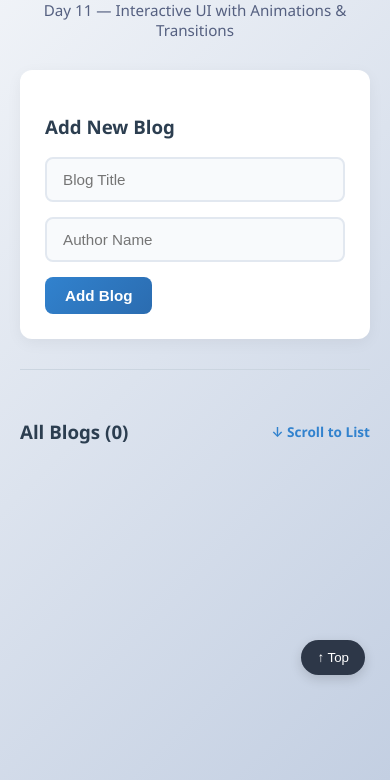
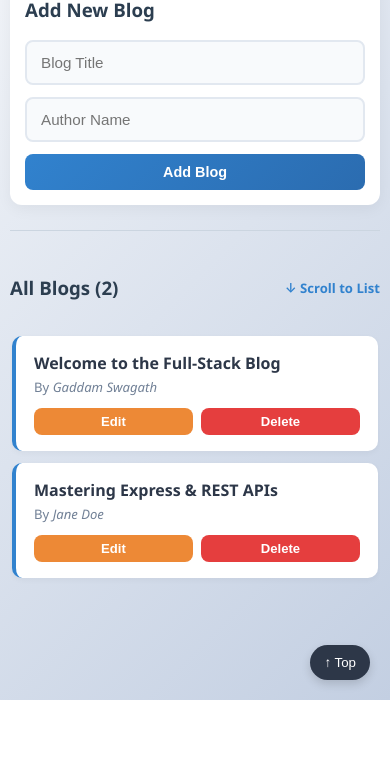
Before and after one commit to swagath088/codomax-fullstack-internship, a website: page Day2/index.html in a window 390 px wide. Shown: the part 144-924 px from the top of the page. After the commit the page ends 844 px from the top, so only its background shows below. Drawn offline with Linux system fonts and the light colour scheme; no server answers.

Commit message:
Day 13: Improved responsiveness, optimized performance and cleaned code

```diff
--- a/Day2/index.html
+++ b/Day2/index.html
@@ -11,7 +11,7 @@
   <div class="app-container">
     <header class="header">
       <h1 class="animated-title">Blog Management System</h1>
-      <p class="subtitle">Day 11 — Interactive UI with Animations & Transitions</p>
+      <p class="subtitle">Interactive UI with Animations & Transitions</p>
     </header>
 
     <!-- Form Section -->
--- a/Day2/script.js
+++ b/Day2/script.js
@@ -1,19 +1,33 @@
 const API_URL = "http://localhost:3000/blogs";
+
+// Default initial data for live GitHub Pages preview
+let localBlogs = [
+  { id: 1, title: "Welcome to the Full-Stack Blog", author: "Gaddam Swagath" },
+  { id: 2, title: "Mastering Express & REST APIs", author: "Jane Doe" }
+];
 
 document.addEventListener("DOMContentLoaded", fetchBlogs);
 
-// 1. GET: Fetch all blogs
+// 1. GET: Fetch blogs from API with localStorage fallback
 async function fetchBlogs() {
   try {
     const res = await fetch(API_URL);
+    if (!res.ok) throw new Error("Server response not ok");
     const blogs = await res.json();
     displayBlogs(blogs);
   } catch (err) {
-    console.error("Error fetching blogs:", err);
+    // Fallback to localStorage for GitHub Pages live demo
+    const stored = localStorage.getItem("blogs");
+    if (stored) {
+      localBlogs = JSON.parse(stored);
+    } else {
+      localStorage.setItem("blogs", JSON.stringify(localBlogs));
+    }
+    displayBlogs(localBlogs);
   }
 }
 
-// Render Blogs with Animation Class
+// 2. Render Blogs List
 function displayBlogs(blogs) {
   const list = document.getElementById("blogs-list");
   const countEl = document.getElementById("blog-count");
@@ -33,7 +47,7 @@ function displayBlogs(blogs) {
         <h4>${escapeHTML(blog.title)}</h4>
         <p>By <em>${escapeHTML(blog.author)}</em></p>
       </div>
-      <div style="display: flex; gap: 8px;">
+      <div class="card-actions">
         <button class="btn btn-edit" onclick="prepareEdit(${blog.id}, '${escapeQuote(blog.title)}', '${escapeQuote(blog.author)}')">Edit</button>
         <button class="btn btn-delete" onclick="deleteBlog(${blog.id})">Delete</button>
       </div>
@@ -42,7 +56,7 @@ function displayBlogs(blogs) {
   });
 }
 
-// 2. Handle Form Submit (POST / PUT)
+// 3. Handle Form Submit (POST / PUT)
 async function handleFormSubmit(event) {
   event.preventDefault();
 
@@ -56,29 +70,40 @@ async function handleFormSubmit(event) {
 
   try {
     if (id) {
-      // PUT
+      // PUT Request
       await fetch(`${API_URL}/${id}`, {
         method: "PUT",
         headers: { "Content-Type": "application/json" },
         body: JSON.stringify(payload)
       });
     } else {
-      // POST
+      // POST Request
       await fetch(API_URL, {
         method: "POST",
         headers: { "Content-Type": "application/json" },
         body: JSON.stringify(payload)
       });
     }
+  } catch (err) {
+    // Fallback logic for LocalStorage
+    if (id) {
+      const idx = localBlogs.findIndex((b) => b.id === parseInt(id));
+      if (idx !== -1) {
+        localBlogs[idx].title = title;
+        localBlogs[idx].author = author;
+      }
+    } else {
+      const newId = localBlogs.length ? localBlogs[localBlogs.length - 1].id + 1 : 1;
+      localBlogs.push({ id: newId, title, author });
+    }
+    localStorage.setItem("blogs", JSON.stringify(localBlogs));
+  }
 
-    resetForm();
-    await fetchBlogs();
-  } catch (err) {
-    console.error("Error saving blog:", err);
-  }
+  resetForm();
+  await fetchBlogs();
 }
 
-// Prepare Edit
+// Prepare Edit State
 function prepareEdit(id, title, author) {
   document.getElementById("blog-id").value = id;
   document.getElementById("blog-title").value = title;
@@ -86,23 +111,23 @@ function prepareEdit(id, title, author) {
 
   document.getElementById("form-heading").innerText = "Edit Blog";
   document.getElementById("save-btn").querySelector("span").innerText = "Update Blog";
-  document.getElementById("cancel-btn").style.display = "inline-block";
+  document.getElementById("cancel-btn").style.display = "inline-flex";
 
-  // Smooth scroll to form
   window.scrollTo({ top: 0, behavior: "smooth" });
 }
 
-// 3. DELETE: Remove blog
+// 4. DELETE: Remove blog
 async function deleteBlog(id) {
   try {
     await fetch(`${API_URL}/${id}`, { method: "DELETE" });
-    fetchBlogs();
   } catch (err) {
-    console.error("Error deleting blog:", err);
+    localBlogs = localBlogs.filter((b) => b.id !== id);
+    localStorage.setItem("blogs", JSON.stringify(localBlogs));
   }
+  fetchBlogs();
 }
 
-// Reset Form
+// Reset Form State
 function resetForm() {
   document.getElementById("blog-id").value = "";
   document.getElementById("blog-title").value = "";
@@ -112,7 +137,7 @@ function resetForm() {
   document.getElementById("cancel-btn").style.display = "none";
 }
 
-// Smooth Scroll Helper
+// Smooth Scroll to Top
 function scrollToTop() {
   window.scrollTo({ top: 0, behavior: "smooth" });
 }
--- a/Day2/style.css
+++ b/Day2/style.css
@@ -10,74 +10,73 @@ body {
   background: linear-gradient(135deg, #f5f7fa 0%, #c3cfe2 100%);
   min-height: 100vh;
   margin: 0;
-  padding: 40px 20px;
+  padding: 30px 15px;
   color: #2c3e50;
+  box-sizing: border-box;
 }
 
 .app-container {
   max-width: 750px;
   margin: 0 auto;
+  width: 100%;
 }
 
 /* ===================================================
-   2. TYPOGRAPHY & HEADER ANIMATIONS
+   2. HEADER & TYPOGRAPHY
    =================================================== */
 .header {
   text-align: center;
-  margin-bottom: 30px;
+  margin-bottom: 25px;
 }
 
 .animated-title {
-  font-size: 2.2rem;
+  font-size: 2rem;
   font-weight: 700;
   color: #1e3c72;
   margin: 0 0 8px 0;
-  animation: fadeInDown 0.8s ease-out;
+  animation: fadeInDown 0.6s ease-out;
 }
 
 .subtitle {
-  font-size: 0.95rem;
+  font-size: 0.9rem;
   color: #556080;
   margin: 0;
-  animation: fadeIn 1.2s ease-out;
+  animation: fadeIn 1s ease-out;
 }
 
 /* ===================================================
-   3. CARD & CONTAINER HOVER EFFECTS
+   3. CARDS & CONTAINER HOVER EFFECTS
    =================================================== */
 .card {
   background: #ffffff;
-  padding: 25px;
+  padding: 20px;
   border-radius: 12px;
   box-shadow: 0 4px 15px rgba(0, 0, 0, 0.05);
-  transition: transform 0.3s cubic-bezier(0.25, 0.8, 0.25, 1),
-              box-shadow 0.3s cubic-bezier(0.25, 0.8, 0.25, 1);
+  transition: transform 0.3s ease, box-shadow 0.3s ease;
 }
 
 .card:hover {
-  transform: translateY(-4px);
-  box-shadow: 0 12px 25px rgba(0, 0, 0, 0.12);
+  transform: translateY(-3px);
+  box-shadow: 0 10px 20px rgba(0, 0, 0, 0.1);
 }
 
 /* ===================================================
-   4. FORM & INPUT INTERACTION STATES
+   4. FORM & INPUT CONTROLS
    =================================================== */
 .input-group {
-  margin-bottom: 15px;
+  margin-bottom: 12px;
 }
 
 input[type="text"] {
   width: 100%;
   box-sizing: border-box;
-  padding: 12px 16px;
+  padding: 12px 14px;
   font-size: 0.95rem;
   border: 2px solid #e2e8f0;
   border-radius: 8px;
   outline: none;
   background-color: #f8fafc;
-  transition: border-color 0.3s ease,
-              box-shadow 0.3s ease,
-              background-color 0.3s ease;
+  transition: border-color 0.25s ease, box-shadow 0.25s ease;
 }
 
 input[type="text"]:focus {
@@ -87,30 +86,34 @@ input[type="text"]:focus {
 }
 
 /* ===================================================
-   5. BUTTON STYLING, TRANSITIONS & HOVER ANIMATIONS
+   5. BUTTON TRANSITIONS & HOVER STATES
    =================================================== */
+.button-group {
+  display: flex;
+  gap: 10px;
+}
+
 .btn {
-  padding: 10px 20px;
-  font-size: 0.95rem;
+  padding: 10px 18px;
+  font-size: 0.9rem;
   font-weight: 600;
   border: none;
   border-radius: 8px;
   cursor: pointer;
+  transition: all 0.2s ease-in-out;
   display: inline-flex;
   align-items: center;
-  gap: 8px;
-  transition: all 0.25s ease-in-out;
+  justify-content: center;
 }
 
 .btn-primary {
   background: linear-gradient(135deg, #3182ce 0%, #2b6cb0 100%);
-  color: white;
+  color: #ffffff;
 }
 
 .btn-primary:hover {
-  background: linear-gradient(135deg, #2b6cb0 0%, #2c5282 100%);
-  transform: translateY(-2px) scale(1.02);
-  box-shadow: 0 6px 15px rgba(49, 130, 206, 0.35);
+  transform: translateY(-2px);
+  box-shadow: 0 4px 12px rgba(49, 130, 206, 0.3);
 }
 
 .btn-secondary {
@@ -125,31 +128,25 @@ input[type="text"]:focus {
 .btn-edit {
   background-color: #ed8936;
   color: white;
-  padding: 6px 14px;
-  font-size: 0.85rem;
+  padding: 6px 12px;
+  font-size: 0.82rem;
 }
 
 .btn-edit:hover {
   background-color: #dd6b20;
-  transform: scale(1.05);
-  box-shadow: 0 4px 10px rgba(237, 137, 54, 0.3);
+  transform: scale(1.04);
 }
 
 .btn-delete {
   background-color: #e53e3e;
   color: white;
-  padding: 6px 14px;
-  font-size: 0.85rem;
+  padding: 6px 12px;
+  font-size: 0.82rem;
 }
 
 .btn-delete:hover {
   background-color: #c53030;
-  transform: scale(1.05);
-  box-shadow: 0 4px 10px rgba(229, 62, 62, 0.3);
-}
-
-.btn:active {
-  transform: translateY(0) scale(0.98);
+  transform: scale(1.04);
 }
 
 /* ===================================================
@@ -158,33 +155,26 @@ input[type="text"]:focus {
 .scrollable-container {
   max-height: 380px;
   overflow-y: auto;
-  padding: 10px 5px;
+  padding: 5px 2px;
   border-radius: 12px;
-  scroll-behavior: smooth;
 }
 
-/* Customized Visible Scrollbar */
 .scrollable-container::-webkit-scrollbar {
-  width: 8px;
+  width: 7px;
 }
 
 .scrollable-container::-webkit-scrollbar-track {
   background: #edf2f7;
-  border-radius: 10px;
+  border-radius: 8px;
 }
 
 .scrollable-container::-webkit-scrollbar-thumb {
   background: #a0aec0;
-  border-radius: 10px;
-  transition: background 0.3s ease;
-}
-
-.scrollable-container::-webkit-scrollbar-thumb:hover {
-  background: #718096;
+  border-radius: 8px;
 }
 
 /* ===================================================
-   7. BLOG ITEM CARD & KEYFRAME ANIMATIONS
+   7. BLOG ITEM CARD & ANIMATIONS
    =================================================== */
 #blogs-list {
   list-style: none;
@@ -194,43 +184,83 @@ input[type="text"]:focus {
 
 .blog-card {
   background: white;
-  padding: 18px 20px;
+  padding: 16px 18px;
   border-radius: 10px;
   margin-bottom: 12px;
   display: flex;
   justify-content: space-between;
   align-items: center;
-  box-shadow: 0 2px 8px rgba(0, 0, 0, 0.04);
+  box-shadow: 0 2px 6px rgba(0, 0, 0, 0.04);
   border-left: 4px solid #3182ce;
-  transition: all 0.3s ease;
-  animation: slideInUp 0.4s cubic-bezier(0.16, 1, 0.3, 1) forwards;
+  transition: all 0.25s ease;
+  animation: slideInUp 0.35s ease forwards;
 }
 
 .blog-card:hover {
-  transform: translateX(6px);
-  border-left-color: #2b6cb0;
-  box-shadow: 0 6px 18px rgba(0, 0, 0, 0.08);
+  transform: translateX(4px);
+  box-shadow: 0 5px 15px rgba(0, 0, 0, 0.08);
 }
 
 .blog-info h4 {
   margin: 0 0 4px 0;
-  font-size: 1.05rem;
+  font-size: 1rem;
   color: #2d3748;
 }
 
 .blog-info p {
   margin: 0;
-  font-size: 0.85rem;
+  font-size: 0.82rem;
   color: #718096;
 }
 
+.card-actions {
+  display: flex;
+  gap: 8px;
+}
+
 /* ===================================================
-   8. KEYFRAME DEFINITIONS
+   8. RESPONSIVE DESIGN (@media Queries)
+   =================================================== */
+@media (max-width: 600px) {
+  body {
+    padding: 20px 10px;
+  }
+
+  .animated-title {
+    font-size: 1.6rem;
+  }
+
+  .card {
+    padding: 15px;
+  }
+
+  .blog-card {
+    flex-direction: column;
+    align-items: flex-start;
+    gap: 12px;
+  }
+
+  .card-actions {
+    width: 100%;
+    justify-content: flex-end;
+  }
+
+  .button-group {
+    flex-direction: column;
+  }
+
+  .btn {
+    width: 100%;
+  }
+}
+
+/* ===================================================
+   9. KEYFRAME DEFINITIONS
    =================================================== */
 @keyframes slideInUp {
   from {
     opacity: 0;
-    transform: translateY(20px);
+    transform: translateY(15px);
   }
   to {
     opacity: 1;
@@ -241,7 +271,7 @@ input[type="text"]:focus {
 @keyframes fadeInDown {
   from {
     opacity: 0;
-    transform: translateY(-20px);
+    transform: translateY(-15px);
   }
   to {
     opacity: 1;
@@ -258,44 +288,37 @@ input[type="text"]:focus {
   border: 0;
   height: 1px;
   background: #cbd5e0;
-  margin: 30px 0;
+  margin: 25px 0;
 }
 
 .blogs-header {
   display: flex;
   justify-content: space-between;
   align-items: center;
-  margin-bottom: 15px;
+  margin-bottom: 12px;
 }
 
 .scroll-link {
   color: #3182ce;
   text-decoration: none;
   font-weight: 600;
-  font-size: 0.85rem;
-  transition: color 0.2s;
-}
-
-.scroll-link:hover {
-  color: #2b6cb0;
-  text-decoration: underline;
+  font-size: 0.82rem;
 }
 
 .back-to-top {
   position: fixed;
-  bottom: 25px;
-  right: 25px;
+  bottom: 20px;
+  right: 20px;
   background: #2d3748;
   color: white;
   border: none;
   border-radius: 50px;
-  padding: 10px 16px;
+  padding: 10px 14px;
   cursor: pointer;
-  box-shadow: 0 4px 12px rgba(0,0,0,0.15);
-  transition: all 0.3s ease;
+  box-shadow: 0 4px 10px rgba(0,0,0,0.15);
+  transition: transform 0.2s ease;
 }
 
 .back-to-top:hover {
-  background: #1a202c;
   transform: translateY(-3px);
 }
```
